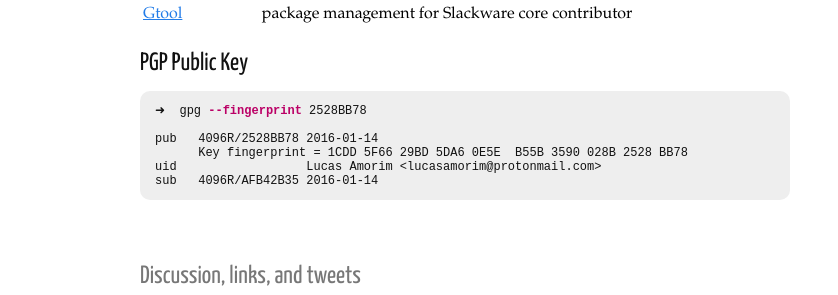
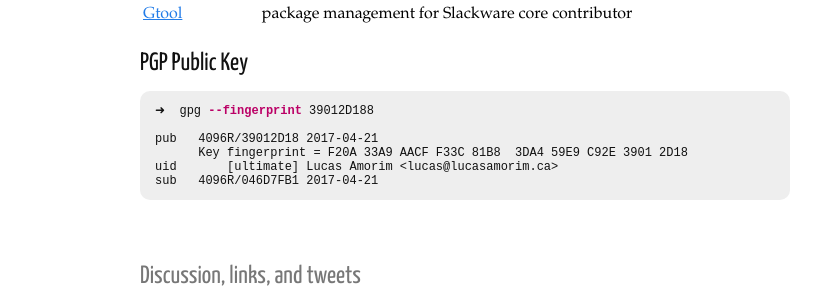
Before and after one commit to lucasallan/sh286.github.io, a Jekyll site: the page built from about.md, in a window 1280 px wide. Shown: the part 519-814 px from the top of the page, without its empty margins (0-838 px from the left). Built offline with Jekyll 4.4.1, drawn with Linux system fonts in a browser that asks for light colours; nearby versions of some CDN libraries; comment, search, counter and statistics services are not loaded.

Commit message:
updates gpg pub key

```diff
--- a/about.md
+++ b/about.md
@@ -27,12 +27,12 @@
 ### [PGP Public Key][mypgp]
 
 {% highlight bash %}
-➜  gpg --fingerprint 2528BB78
+➜  gpg --fingerprint 39012D188
 
-pub   4096R/2528BB78 2016-01-14
-      Key fingerprint = 1CDD 5F66 29BD 5DA6 0E5E  B55B 3590 028B 2528 BB78
-uid                  Lucas Amorim <lucasamorim@protonmail.com>
-sub   4096R/AFB42B35 2016-01-14
+pub   4096R/39012D18 2017-04-21
+      Key fingerprint = F20A 33A9 AACF F33C 81B8  3DA4 59E9 C92E 3901 2D18
+uid       [ultimate] Lucas Amorim <lucas@lucasamorim.ca>
+sub   4096R/046D7FB1 2017-04-21
 
 {% endhighlight %}
 
```
